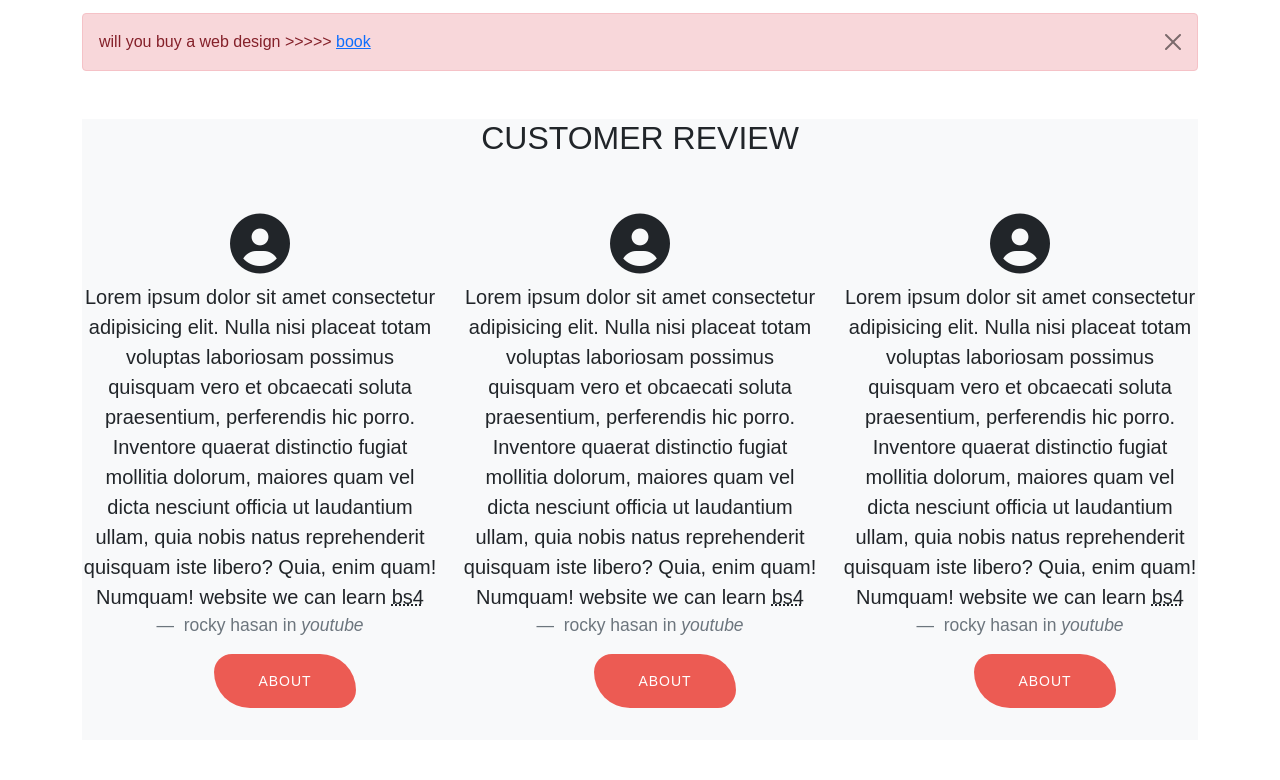
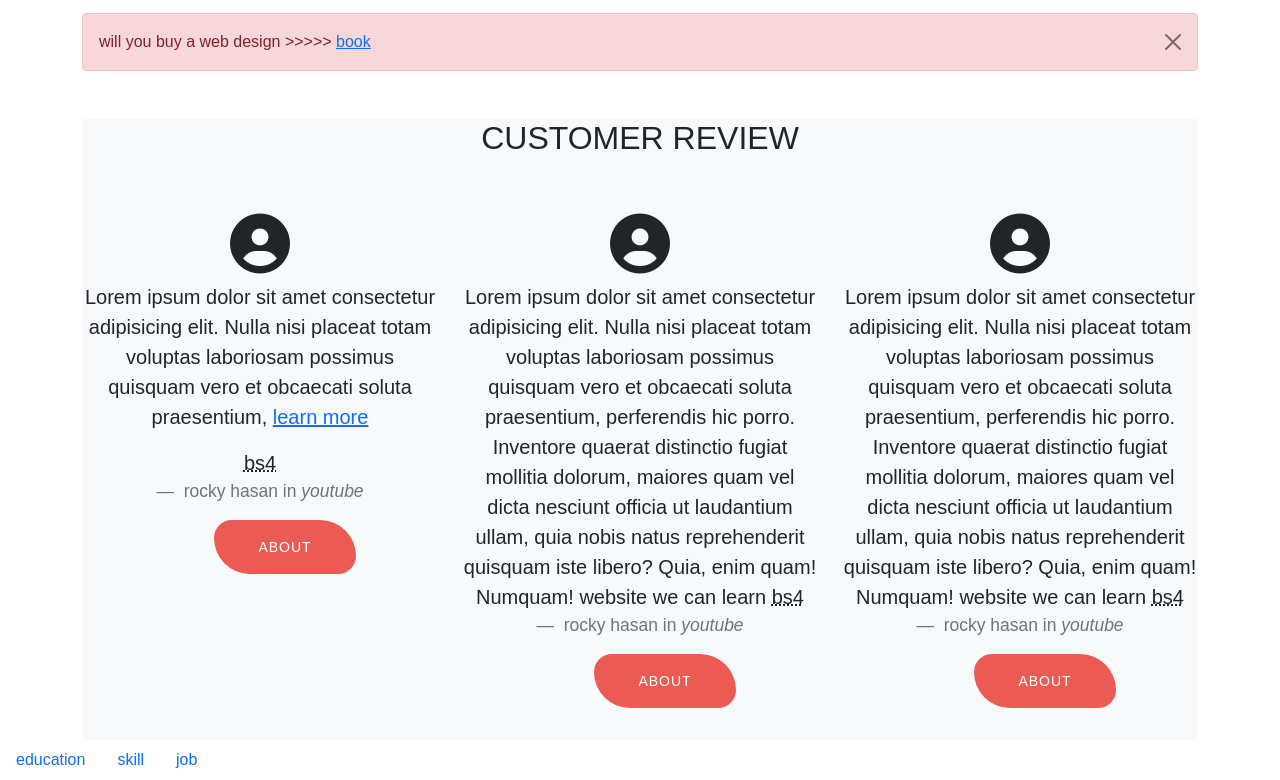
Before and after one commit to Rockyhasanofc/rockyweb, a plain HTML site: page index.html in a window 1280 px wide. Shown: the part 1336-2116 px from the top of the page. Before the commit the page ends 2076 px from the top, so only its background shows below. Drawn offline with nearby package versions, Linux system fonts and the light colour scheme.

Commit message:
third commit

```diff
--- a/index.html
+++ b/index.html
@@ -142,7 +142,15 @@
 <div class="col-lg-4">
   <blockquote class="blockquote">
     <i class="p-2 fa-3x fas fa-user-circle"> </i>
-    <p>Lorem ipsum dolor sit amet consectetur adipisicing elit. Nulla nisi placeat totam voluptas laboriosam possimus quisquam vero et obcaecati soluta praesentium, perferendis hic porro. Inventore quaerat distinctio fugiat mollitia dolorum, maiores quam vel dicta nesciunt officia ut laudantium ullam, quia nobis natus reprehenderit quisquam iste libero? Quia, enim quam! Numquam! website we can learn  <abbr title="bootstrap4">bs4</abbr> </p>
+    <p>Lorem ipsum dolor sit amet consectetur adipisicing elit. Nulla nisi placeat totam voluptas laboriosam possimus quisquam vero et obcaecati soluta praesentium,
+      <a href="#demo" data-toggle="collapse">learn more</a>
+
+
+      <div id="demo" class="collapse">
+<p>perferendis hic porro. Inventore quaerat distinctio fugiat mollitia dolorum, maiores quam vel dicta nesciunt officia ut laudantium ullam, quia nobis natus reprehenderit quisquam iste libero? Quia, enim quam! Numquam! website we can learn</p>
+      </div>
+
+      <abbr title="bootstrap4">bs4</abbr> </p>
     <footer class="blockquote-footer">
       rocky hasan in <cite> youtube</cite>
     </footer>
@@ -173,9 +181,17 @@
 </div>
 </div>
 
+ <!--customer services section end-->
 
-
-
+<!--toggleable dynamic starts here-->
+<div class="other-section">
+<ul class="nav">
+  <li class="nav-item"> <a class="nav-link" href="#">education</a></li>
+  <li class="nav-item"> <a class="nav-link" href="#">skill</a></li>
+  <li class="nav-item"> <a class="nav-link" href="#">job</a></li>
+</ul>
+</div>
+<!--toggleable dynamic ends here-->
 
 
   <script src="https://cdn.jsdelivr.net/npm/bootstrap@5.1.3/dist/js/bootstrap.bundle.min.js" integrity="sha384-ka7Sk0Gln4gmtz2MlQnikT1wXgYsOg+OMhuP+IlRH9sENBO0LRn5q+8nbTov4+1p" crossorigin="anonymous"></script>
```
